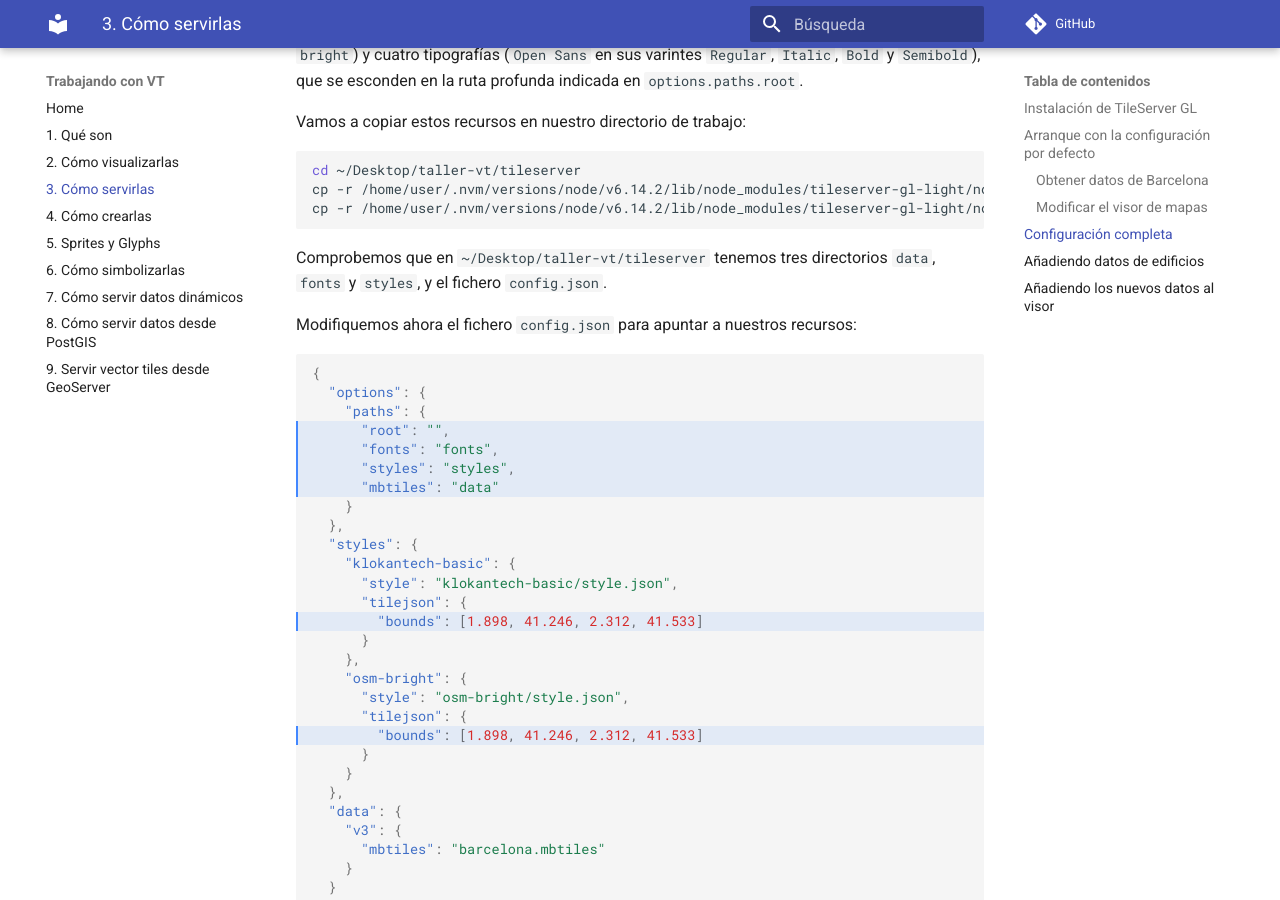
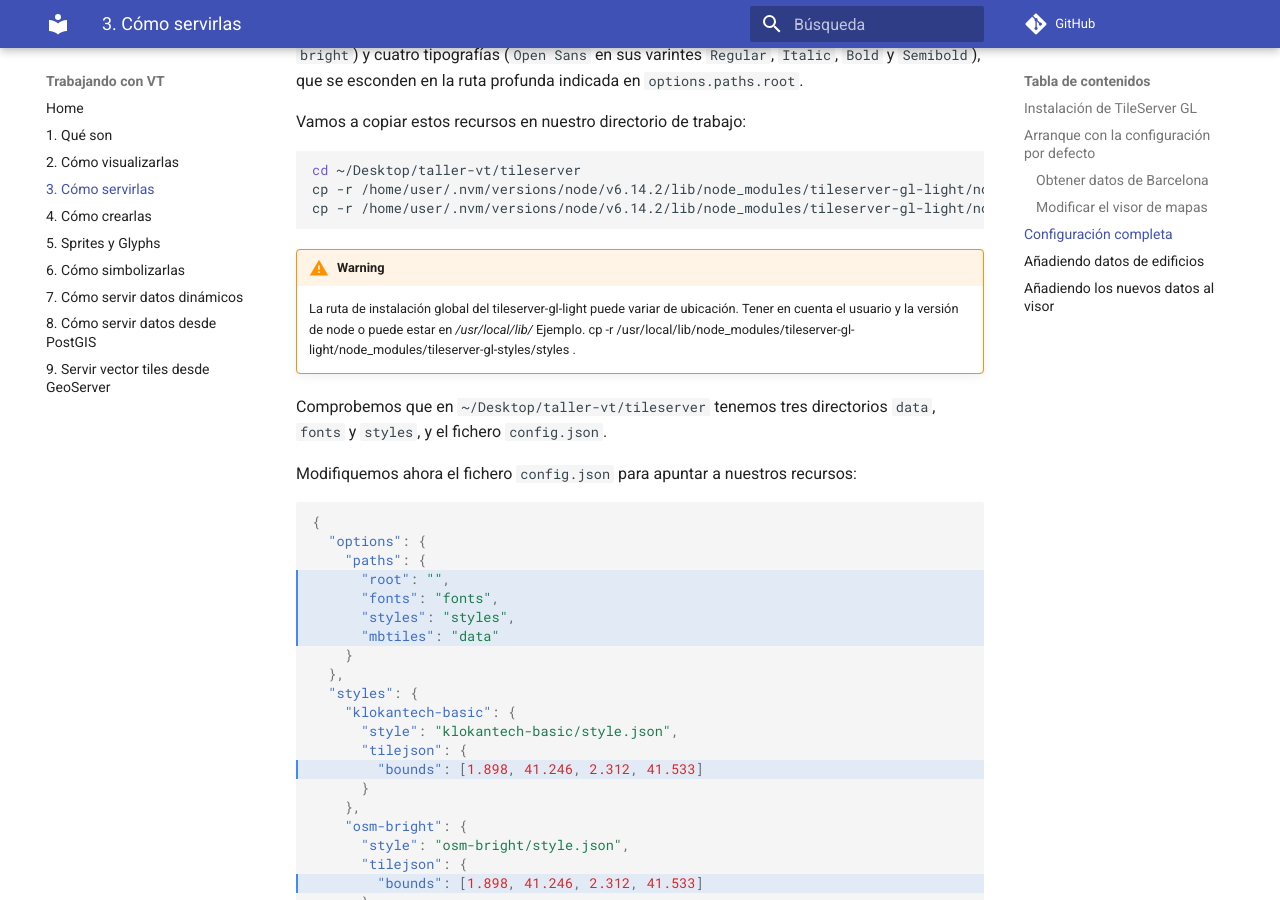
Before and after one commit to geoinquiets/taller-vt, an MkDocs documentation site: the page built from docs/3_tileserver_gl.md, in a window 1280 px wide and 900 px high, scrolled down 4052 px. Built offline with MkDocs 1.6.1 and Material for MkDocs 9.7.7, drawn with Linux system fonts in a browser that asks for light colours; comment, search, counter and statistics services are not loaded; old or Windows-style settings are respelled for this version of MkDocs.

Commit message:
agregar la advertencia de la ruta de instalacion del tileserver-gl

````diff
--- a/docs/3_tileserver_gl.md
+++ b/docs/3_tileserver_gl.md
@@ -176,6 +176,10 @@ cd ~/Desktop/taller-vt/tileserver
 cp -r /home/user/.nvm/versions/node/v6.14.2/lib/node_modules/tileserver-gl-light/node_modules/tileserver-gl-styles/styles .
 cp -r /home/user/.nvm/versions/node/v6.14.2/lib/node_modules/tileserver-gl-light/node_modules/tileserver-gl-styles/fonts .
 ```
+
+!!! warning
+    La ruta de instalación global del tileserver-gl-light puede variar de ubicación. Tener en cuenta el usuario y la versión de node
+    o puede estar en */usr/local/lib/* Ejemplo. cp -r /usr/local/lib/node_modules/tileserver-gl-light/node_modules/tileserver-gl-styles/styles .
 
 Comprobemos que en `~/Desktop/taller-vt/tileserver` tenemos tres directorios `data`, `fonts` y `styles`, y el fichero `config.json`.
 
````
